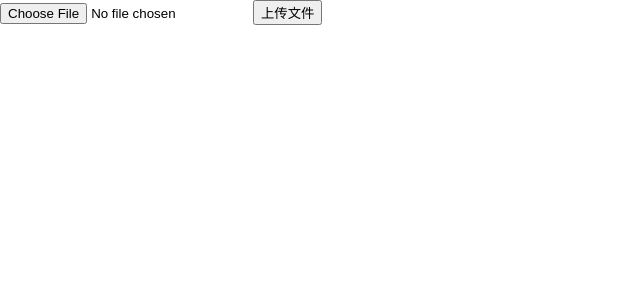
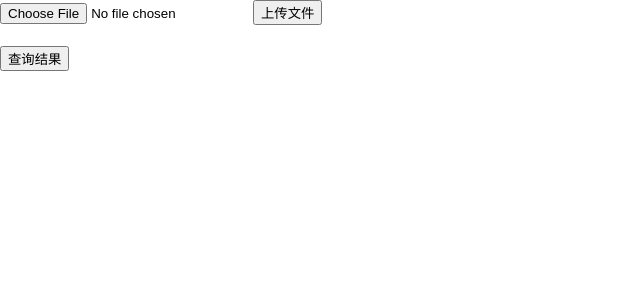
Before and after one commit to wuminmin/react_yu_yue, a React (Create React App) app: page /dingCanManage in a window 1280 px wide. Shown: the top 300 px of the page, without its empty margins (0-640 px from the left). Built offline with nearby package versions, Linux system fonts and the light colour scheme.

Commit message:
订餐后台上传excel

```diff
--- a/package.json
+++ b/package.json
@@ -7,14 +7,17 @@
     "@material-ui/icons": "^4.0.0-rc.0",
     "axios": "^0.19.0",
     "moment": "^2.24.0",
+    "qs": "^6.9.1",
     "react": "^16.9.0",
     "react-dom": "^16.9.0",
     "react-router": "^5.0.1",
     "react-router-dom": "^5.0.1",
     "react-scripts": "3.1.1",
     "react-weui": "^1.2.1",
+    "react-zmage": "^0.8.5",
     "wechat-jssdk": "^5.0.2",
-    "weui": "^1.1.0"
+    "weui": "^1.1.0",
+    "xlsx": "^0.15.4"
   },
   "scripts": {
     "start": "cross-env PORT=5000 react-scripts start",
--- a/src/DingCanManage.jsx
+++ b/src/DingCanManage.jsx
@@ -1,18 +1,14 @@
 import React, { Component } from 'react';
 import axios from 'axios';
 import XLSX from 'xlsx';
-
-// import { make_cols } from './MakeColumns';
-// import { SheetJSFT } from './types';
+import Qs from 'qs';
+import moment from 'moment';
 import AppGlobal from './AppGlobal';
-// import CommonMethod from './commonMethod';
-// import emitter from "./ev";
 
 const SheetJSFT = [
     "xlsx", "xlsb", "xlsm", "xls", "xml", "csv", "txt", "ods", "fods", "uos", "sylk", "dif", "dbf", "prn", "qpw", "123", "wb*", "wq*", "html", "htm"
 ].map(function (x) { return "." + x; }).join(",");
 
-// import XLSX from 'xlsx';
 /* generate an array of column objects */
 const make_cols = refstr => {
     let o = [], C = XLSX.utils.decode_range(refstr).e.c + 1;
@@ -24,6 +20,10 @@ class ExcelReader extends Component {
     constructor(props) {
         super(props);
         this.state = {
+            access_token:this.props.access_token,
+            myTips: '',
+            myTips2:'',
+            flag:'',
             ji_li_ming_cheng: '',
             res: '',
             file: {},
@@ -71,50 +71,33 @@ class ExcelReader extends Component {
             const data = XLSX.utils.sheet_to_json(ws);
             /* Update state */
             this.setState({ data: data, cols: make_cols(ws['!ref']) }, () => {
-
                 let self = this;
-                var myState = {
-
+                let flag = moment().format('MMMM Do YYYY, h:mm:ss a');
+                self.setState({
+                    flag:flag
+                })
+                var mydata = {
+                    "access_token":this.props.access_token,
+                    "action": '上传',
+                    "flag": flag,
+                    "excel": JSON.stringify(self.state.data, null, 2)
                 }
-                axios.get(AppGlobal.url.dingCanUrl, {
-                    params: {
-                        "myState": myState,
-                    }
+                axios({
+                    headers: {
+                        'Content-Type': 'application/x-www-form-urlencoded'
+                    },
+                    method: 'post',
+                    url: AppGlobal.url.dingCanUrl,
+                    data: Qs.stringify(mydata)
+                }).then(function (response) {
+                    console.log(response)
+                    self.setState({
+                        myTips: response.data
+                    });
                 })
-                    .then(function (response) {
-                        self.setState({
-                            短信提示: response.data
-                        });
-                        console.log(response)
-                        if (response.data === '用户未注册' || response.data === '用户未注册') {
-                            window.location = 'https://wx.wuminmin.top/tou_piao/dl'
-                        } else {
-                            // window.setTimeout(e => self.setState({ 短信提示: '' }), 3000)
-                        }
-
-                    })
                     .catch(function (error) {
                         console.log(error);
                     });
-
-                //     let self = this;
-                //     CommonMethod.sendData({
-                //       url: AppGlobal.url.java_url,
-                //       code: 'chz566JiLiZhuShouService',
-                //       method: 'shang_chuang_excel',
-                //       isLogin: false,
-                //       message: { "ji_li_ming_cheng": self.state.ji_li_ming_cheng, "jlzs_excel": JSON.stringify(self.state.data, null, 2) },
-                //       successFunc: function (response) {
-                //         self.setState({
-                //           res: response.res,
-                //         })
-                //       },
-                //       errorFunc: function (e) {
-                //         console.log(e);
-                //       },
-                //       encode: true
-                //     });
-                //     // console.log(JSON.stringify(this.state.data, null, 2));
             });
         };
 
@@ -128,44 +111,78 @@ class ExcelReader extends Component {
     render() {
         return (
             <div>
-
                 <input type="file" className="form-control" id="file" accept={SheetJSFT} onChange={this.handleChange} />
-
                 <input type='submit'
                     value="上传文件"
                     onClick={this.handleFile} />
+                <h1>{this.state.myTips}</h1>
+                <button onClick={()=>{
+                    let self = this;
+                    var mydata = {
+                        "access_token":this.props.access_token,
+                        "action": '查询结果',
+                        "flag": self.state.flag,
+                        "excel": []
+                    }
+                    axios({
+                        headers: {
+                            'Content-Type': 'application/x-www-form-urlencoded'
+                        },
+                        method: 'post',
+                        url: AppGlobal.url.dingCanUrl,
+                        data: Qs.stringify(mydata)
+                    }).then(function (response) {
+                        console.log(response)
+                        self.setState({
+                            myTips2: response.data
+                        });
+                    })
+                        .catch(function (error) {
+                            console.log(error);
+                        });
 
-                {/* <Row>
-                    <Col span={6}>
-                        <label htmlFor="file">上传excel表格</label>
-                    </Col>
-                    <Col span={6}>
-                        </Col>
-                    <Col span={6}>
-
-                    </Col>
-                    <Col span={6}>
-                        <label htmlFor="file">{this.state.res}</label>
-                    </Col>
-                </Row> */}
-                {/* <Row>
-          <Col span={24}>
-           <Button>确认</Button>
-          </Col>
-
-        </Row> */}
+                }}>查询结果</button>
+                <h1>{this.state.myTips2}</h1>
             </div>
         )
     }
 }
 
 class DingCanManage extends React.Component {
-
+    constructor(props) {
+        super(props);
+        var moment = require('moment');
+        this.state = {
+            姓名: '',
+            手机号: '',
+            身份证号码: '',
+            短信提示: '',
+            access_token: '',
+            refresh_token: '',
+        };
+    }
+    componentDidMount() {
+        console.log(this.props)
+        const search = this.props.location.search;
+        const params = new URLSearchParams(search);
+        const access_token = params.get('access_token');
+        const refresh_token = params.get('refresh_token');
+        const 手机号 = params.get('手机号');
+        const 姓名 = params.get('姓名');
+        const 身份证号码 = params.get('身份证号码');
+        console.log(access_token, refresh_token)
+        this.setState({
+            access_token: access_token,
+            refresh_token: refresh_token,
+            手机号: 手机号,
+            姓名: 姓名,
+            身份证号码: 身份证号码,
+        });
+    }
     render() {
         return (
             <div>
-
-                <ExcelReader></ExcelReader>
+                <ExcelReader access_token={new URLSearchParams(this.props.location.search).get('access_token')}></ExcelReader>
             </div>
         )
     }
```
Also changed, not shown: 1 other file (tests, documents, lock files or other folders).
